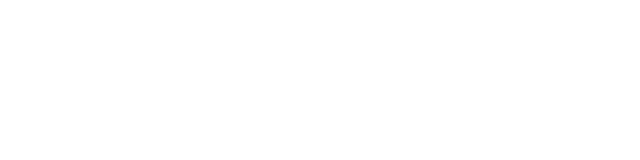
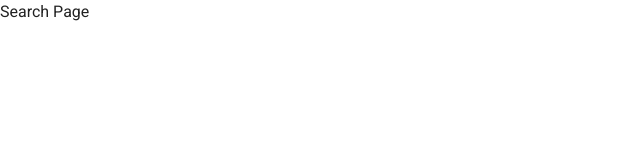
Before and after one commit to Andrei-Zhulid/block-party-search, a Vue app in the folder frontend/: page / in a window 1280 px wide. Shown: the top 160 px of the page, without its empty margins (0-640 px from the left). Built offline with nearby package versions, Linux system fonts and the light colour scheme.

Commit message:
Added SearchView

```diff
--- a/frontend/src/App.vue
+++ b/frontend/src/App.vue
@@ -1,7 +1,15 @@
 <template>
   <v-app>
     <v-main>
-
+      <SearchView/>
     </v-main>
   </v-app>
 </template>
+
+<script lang="ts">
+import { Component, Vue } from 'vue-property-decorator';
+import SearchView from '@/views/SearchView.vue';
+
+@Component({ components: { SearchView } })
+export default class App extends Vue {}
+</script>
--- /dev/null
+++ b/frontend/src/views/SearchView.vue
@@ -0,0 +1,10 @@
+<template>
+  <div>Search Page</div>
+</template>
+
+<script lang="ts">
+import { Component, Vue } from 'vue-property-decorator';
+
+@Component
+export default class HomeView extends Vue {}
+</script>
```
